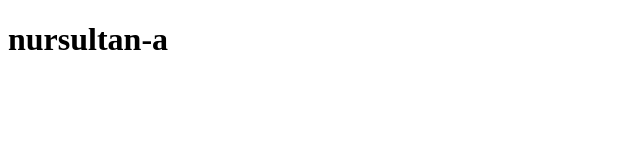
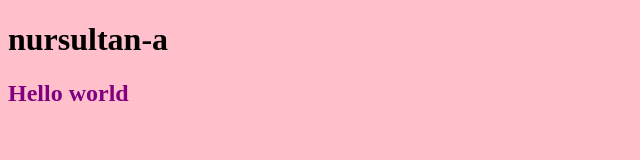
Before and after one commit to nursultan-a/nursultan-a.github.io, a plain HTML site: page index.html in a window 1280 px wide. Shown: the whole page, without its empty margins (0-640 px from the left). Drawn offline with Linux system fonts and the light colour scheme.

Commit message:
Update index.html

```diff
--- a/index.html
+++ b/index.html
@@ -8,8 +8,9 @@
     <title>nursultan-a</title>
 </head>
 
-<body>
+<body   style="background:pink">
     <h1>nursultan-a</h1>
+    <h2 style="color:purple">Hello world</h2>
 </body>
 
 </html>
```
